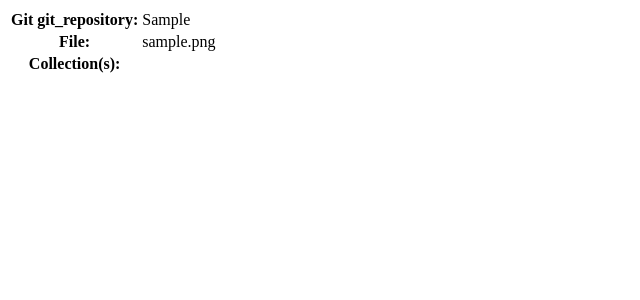
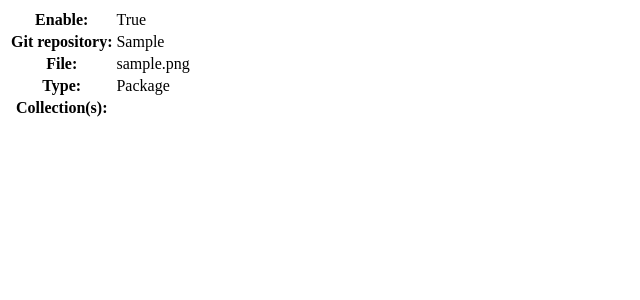
Before and after one commit to GESIS-Methods-Hub/andrew-django-admin, a Django app: page /cms/content/1/ in a window 1280 px wide. Shown: the top 300 px of the page, without its empty margins (0-640 px from the left). Run offline with Django 4.2, Linux system fonts and the light colour scheme; tables that the repository leaves empty hold one stand-in row (values such as "Sample post").

Commit message:
Complete display of content

```diff
--- a/cms/templates/cms/content_detail.html
+++ b/cms/templates/cms/content_detail.html
@@ -1,11 +1,19 @@
 <table>
     <tr>
-        <th>Git git_repository:</th>
+        <th>Enable:</th>
+        <td>{{ object.enable }}</td>
+    </tr>
+    <tr>
+        <th>Git repository:</th>
         <td>{{ object.git_repository }}</td>
     </tr>
     <tr>
         <th>File:</th>
         <td>{{ object.file }}</td>
+    </tr>
+    <tr>
+        <th>Type:</th>
+        <td>{{ object.get_group_display }}</td>
     </tr>
     <tr>
         <th>Collection(s):</th>
```
